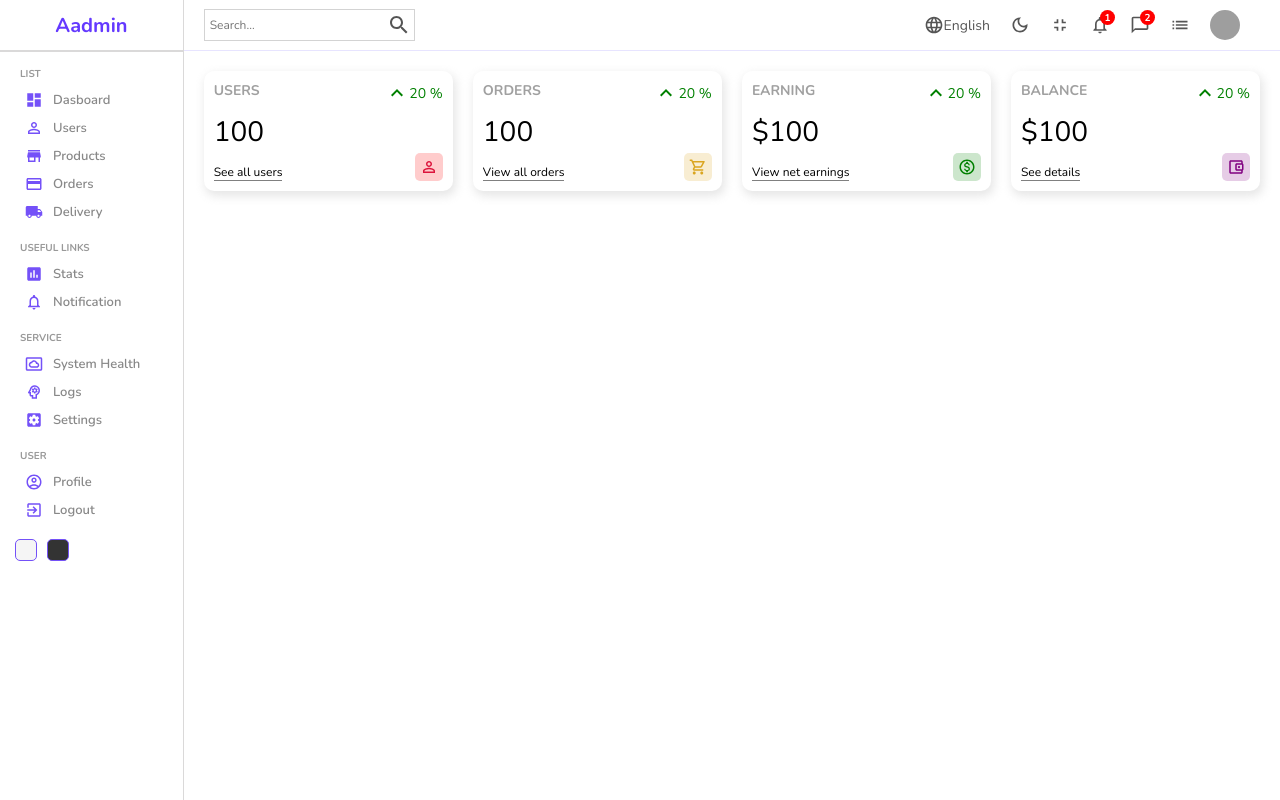
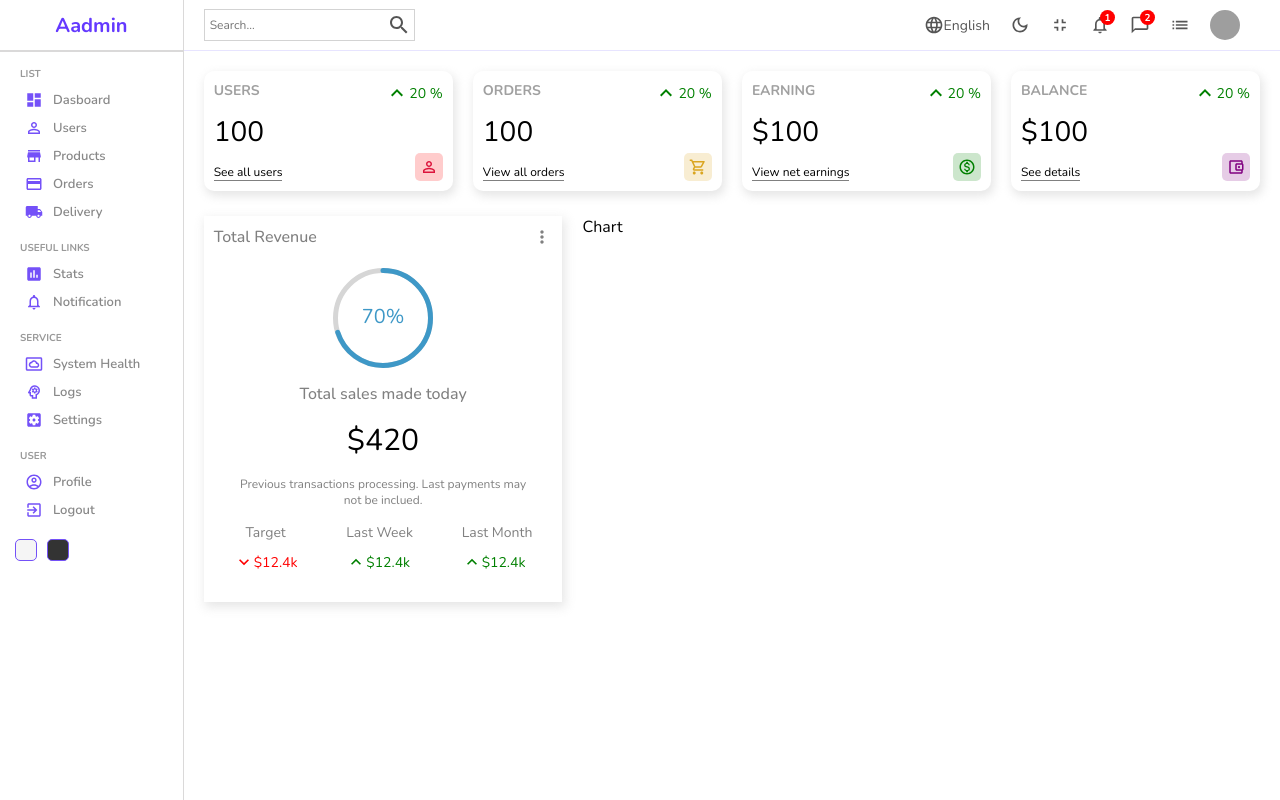
Before and after one commit to Anup81/Dashboard-Design, a React (Create React App) app: page / in a window 1280 px wide. Built offline with nearby package versions, Linux system fonts and the light colour scheme; grey boxes are pictures that could not be loaded.

Commit message:
React Featured and Progress Bar Created

```diff
--- /dev/null
+++ b/src/components/chart/Chart.jsx
@@ -0,0 +1,9 @@
+import React from 'react'
+import './chart.scss'
+const Chart = () => {
+  return (
+    <div className='chart'>Chart</div>
+  )
+}
+
+export default Chart
--- /dev/null
+++ b/src/components/chart/chart.scss
@@ -0,0 +1,4 @@
+.chart{
+    flex: 4;
+
+}
--- /dev/null
+++ b/src/components/featured/Featured.jsx
@@ -0,0 +1,56 @@
+import React from "react";
+import "./featured.scss";
+import MoreVertIcon from "@mui/icons-material/MoreVert";
+import { CircularProgressbar } from "react-circular-progressbar";
+import "react-circular-progressbar/dist/styles.css";
+import KeyboardArrowDownIcon from "@mui/icons-material/KeyboardArrowDown";
+import KeyboardArrowUpOutlinedIcon from "@mui/icons-material/KeyboardArrowUpOutlined";
+
+const Featured = () => {
+  return (
+    <div className="featured">
+      <div className="top">
+        <h1 className="title">Total Revenue</h1>
+        <MoreVertIcon fontSize="small" />
+      </div>
+      <div className="bottom">
+        <div className="featuredChart">
+          <CircularProgressbar value={70} text={"70%"} strokeWidth={5} />
+        </div>
+        <p className="title">Total sales made today</p>
+        <p className="amount">$420</p>
+        <p className="desc">
+          Previous transactions processing. Last payments may not be inclued.
+        </p>
+
+        <div className="summary">
+          <div className="item">
+            <div className="itemTitle">Target</div>
+            <div className="itemResult negative">
+              <KeyboardArrowDownIcon fontSize="small" />
+              <div className="resultAmount">$12.4k</div>
+            </div>
+          </div>
+
+          <div className="item">
+            <div className="itemTitle">Last Week</div>
+            <div className="itemResult positive">
+              <KeyboardArrowUpOutlinedIcon fontSize="small" />
+              <div className="resultAmount">$12.4k</div>
+            </div>
+          </div>
+
+          <div className="item">
+            <div className="itemTitle">Last Month</div>
+            <div className="itemResult positive">
+              <KeyboardArrowUpOutlinedIcon fontSize="small" />
+              <div className="resultAmount">$12.4k</div>
+            </div>
+          </div>
+        </div>
+      </div>
+    </div>
+  );
+};
+
+export default Featured;
--- /dev/null
+++ b/src/components/featured/featured.scss
@@ -0,0 +1,83 @@
+.featured {
+  flex: 2;
+  -webkit-box-shadow: 2px 4px 10px 1px rgba(0, 0, 0, 0.47);
+  box-shadow: 2px 4px 10px 1px rgba(201, 201, 201, 0.47);
+  padding: 10px;
+
+  .top{
+      display: flex;
+      align-items: center;
+      justify-content: space-between;
+      color: gray;
+
+      .title{
+          font-size: 16px;
+          font-weight: 500;
+      }
+  }
+
+  .bottom{
+      padding: 20px;
+      display: flex;
+      flex-direction: column;
+      align-items: center;
+      justify-content: center;
+      gap: 15px;
+
+      .featuredChart{
+          width: 100px;
+          height: 100px;
+      }
+
+      .title{
+          font-weight: 500;
+          color: grey
+      }
+
+      .amount{
+          font-size: 30px;
+      }
+
+      .desc{
+          font-weight: 300;
+          font-size: 12px;
+          color: gray;
+          text-align: center;
+      }
+
+      .summary{
+          width: 100%;
+          display: flex;
+          align-items: center;
+          justify-content: space-between;
+
+          .item{
+              text-align: center;
+
+              .itemTitle{
+                  font-size: 14px;
+                  color: gray
+              }
+
+              .itemResult{
+                  display: flex;
+                  align-items: center;
+                  margin-top: 10px;
+                  font-size: 14px;
+
+                  &.positive{
+                      color: green;
+                  }
+
+                  &.negative{
+                    color: red;
+                }
+              }
+          }
+
+
+      }
+
+  }
+
+}
--- a/src/pages/home/Home.jsx
+++ b/src/pages/home/Home.jsx
@@ -2,6 +2,8 @@ import React from 'react'
 import Navbar from '../../components/navbar/Navbar'
 import Sidebar from '../../components/sidebar/Sidebar'
 import Widget from '../../components/widget/Widget'
+import Featured from '../../components/featured/Featured'
+import Chart from '../../components/chart/Chart'
 import './home.scss'
 const Home = () => {
   return (
@@ -15,6 +17,11 @@ const Home = () => {
             <Widget type="earning" />
             <Widget type="balance" />
           </div>
+
+          <div className="charts">
+            <Featured />
+            <Chart />
+          </div>
         </div>
     </div>
   )
--- a/src/pages/home/home.scss
+++ b/src/pages/home/home.scss
@@ -4,10 +4,14 @@
    .homeContainer{
        flex: 6;
 
-       .widgets{
+       .widgets, .charts{
            display: flex;
            padding: 20px;
            gap: 20px;
        }
+
+       .charts{
+           padding: 5px 20px;
+       }
    }
 }
```
